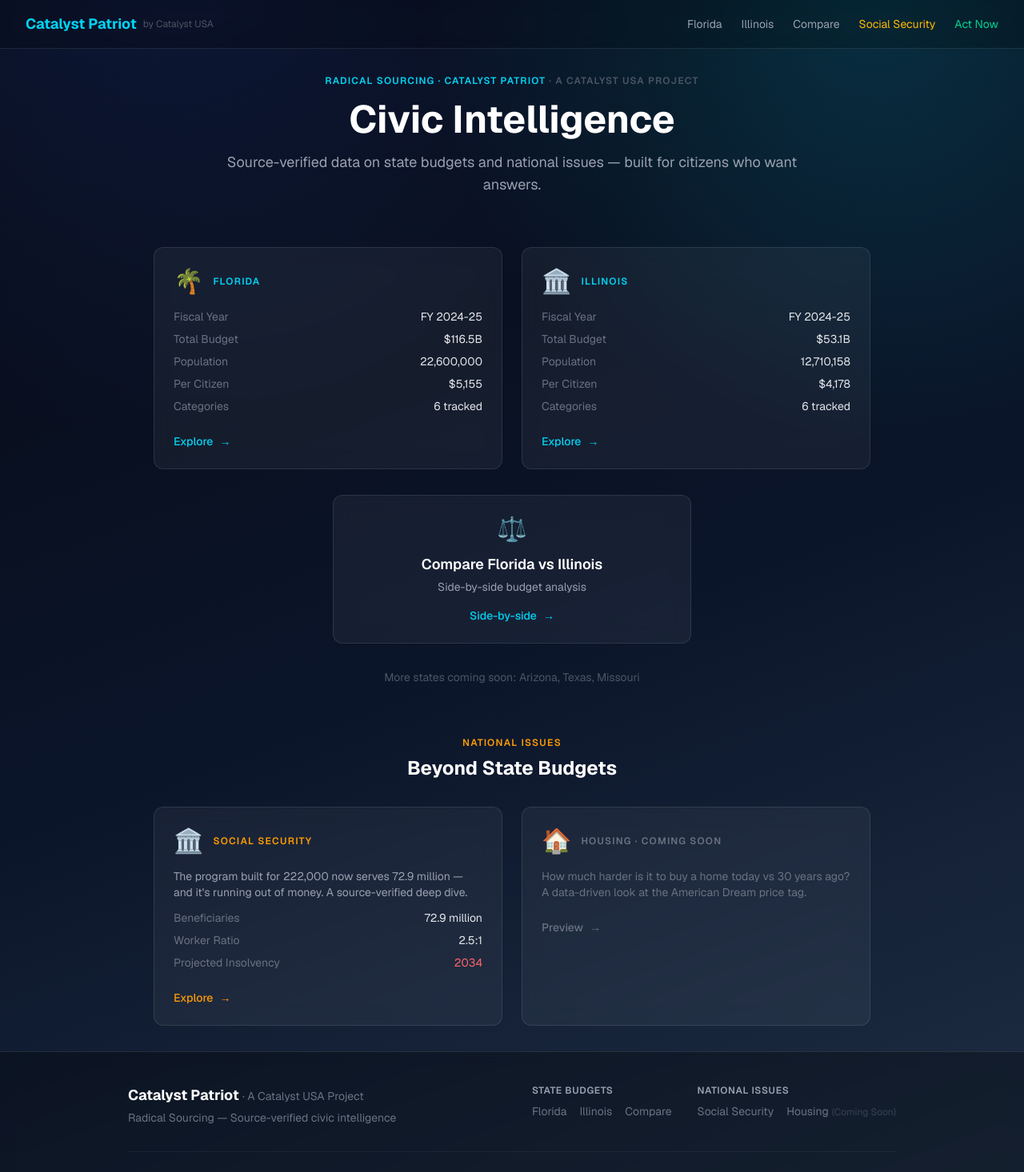
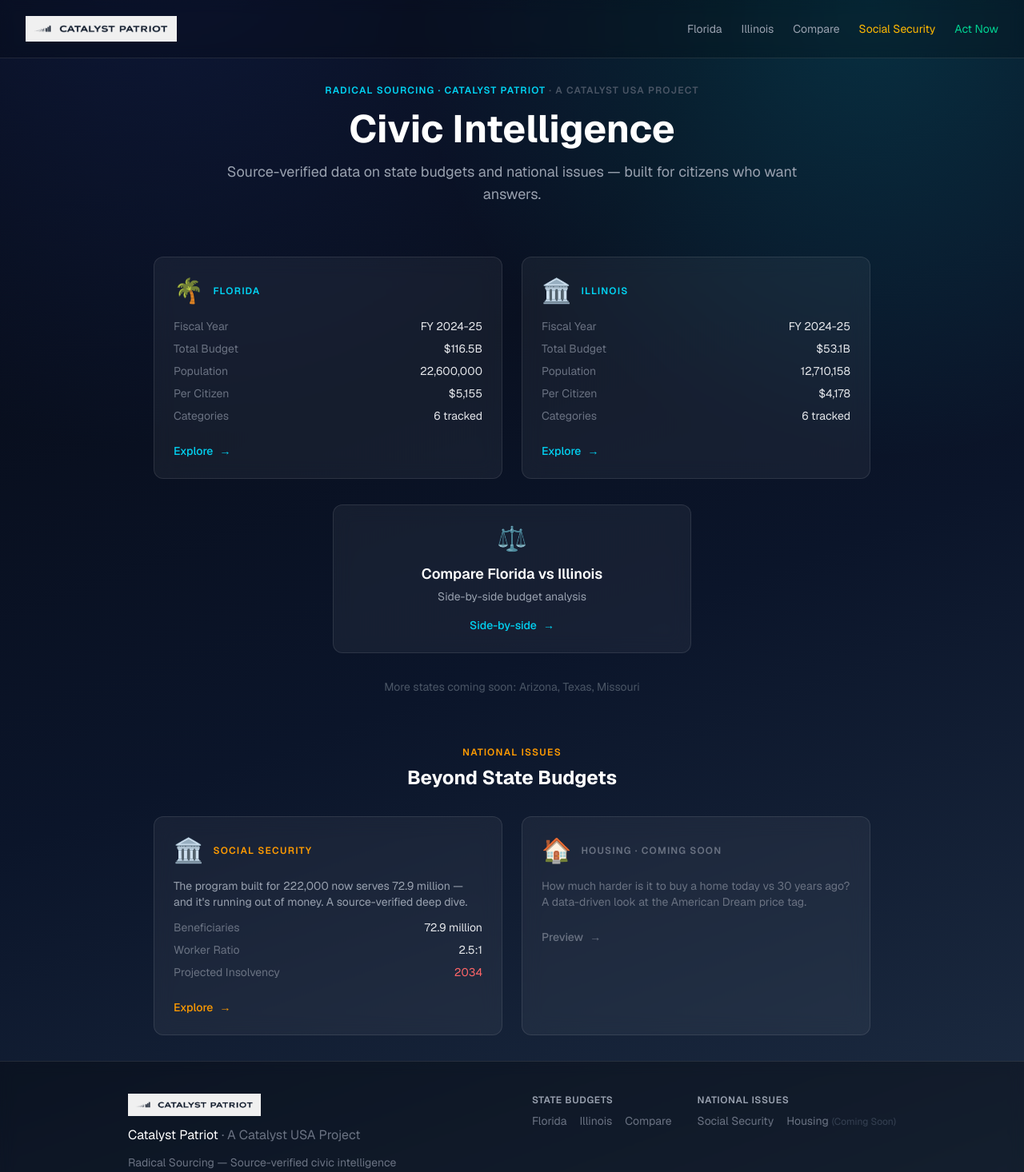
Before and after one commit to GITDusty/catalyst-patriot, a Next.js app: page / in a window 1280 px wide. Shown: the top 1466 px of the page at 80% size. Built offline with nearby package versions, Linux system fonts and the light colour scheme.

Commit message:
feat(ui): navbar/footer logo wiring

```diff
--- a/app/components/Footer.tsx
+++ b/app/components/Footer.tsx
@@ -1,3 +1,4 @@
+import Image from "next/image";
 import Link from "next/link";
 
 export default function Footer() {
@@ -5,12 +6,19 @@ export default function Footer() {
     <footer className="border-t border-white/10 bg-black/30 backdrop-blur-sm">
       <div className="max-w-5xl mx-auto px-8 py-10">
         <div className="flex flex-col md:flex-row md:items-start md:justify-between gap-8">
-          <div>
-            <p className="text-white font-bold text-lg">
+          <div className="space-y-3">
+            <Link href="/" className="inline-flex items-center" aria-label="Catalyst Patriot">
+              <Image
+                src="/brand/logo-horizontal-mono-light.png"
+                alt="Catalyst Patriot"
+                width={320}
+                height={56}
+                className="h-6 md:h-7 w-auto"
+              />
+            </Link>
+            <p className="text-white text-sm md:text-base">
               Catalyst Patriot{" "}
-              <span className="text-gray-500 font-normal text-sm">
-                &middot; A Catalyst USA Project
-              </span>
+              <span className="text-gray-500">&middot; A Catalyst USA Project</span>
             </p>
             <p className="text-gray-500 text-sm mt-1">
               Radical Sourcing &mdash; Source-verified civic intelligence
--- a/app/layout.tsx
+++ b/app/layout.tsx
@@ -1,5 +1,6 @@
 import type { Metadata } from "next";
 import { Geist, Geist_Mono } from "next/font/google";
+import Image from "next/image";
 import Link from "next/link";
 import Footer from "./components/Footer";
 import "./globals.css";
@@ -89,9 +90,15 @@ export default function RootLayout({
         className={`${geistSans.variable} ${geistMono.variable} antialiased`}
       >
         <nav className="flex items-center justify-between px-8 py-4 border-b border-white/10 bg-black/20 backdrop-blur-sm">
-          <Link href="/" className="flex items-center gap-2">
-            <span className="text-cyan-400 font-bold text-lg">Catalyst Patriot</span>
-            <span className="text-gray-600 text-xs">by Catalyst USA</span>
+          <Link href="/" className="flex items-center py-1" aria-label="Catalyst Patriot">
+            <Image
+              src="/brand/logo-horizontal-mono-light.png"
+              alt="Catalyst Patriot"
+              width={320}
+              height={56}
+              priority
+              className="h-6 md:h-8 w-auto"
+            />
           </Link>
           <div className="flex gap-6 text-sm">
             <Link href="/florida" className="text-gray-400 hover:text-white transition">Florida</Link>
```
